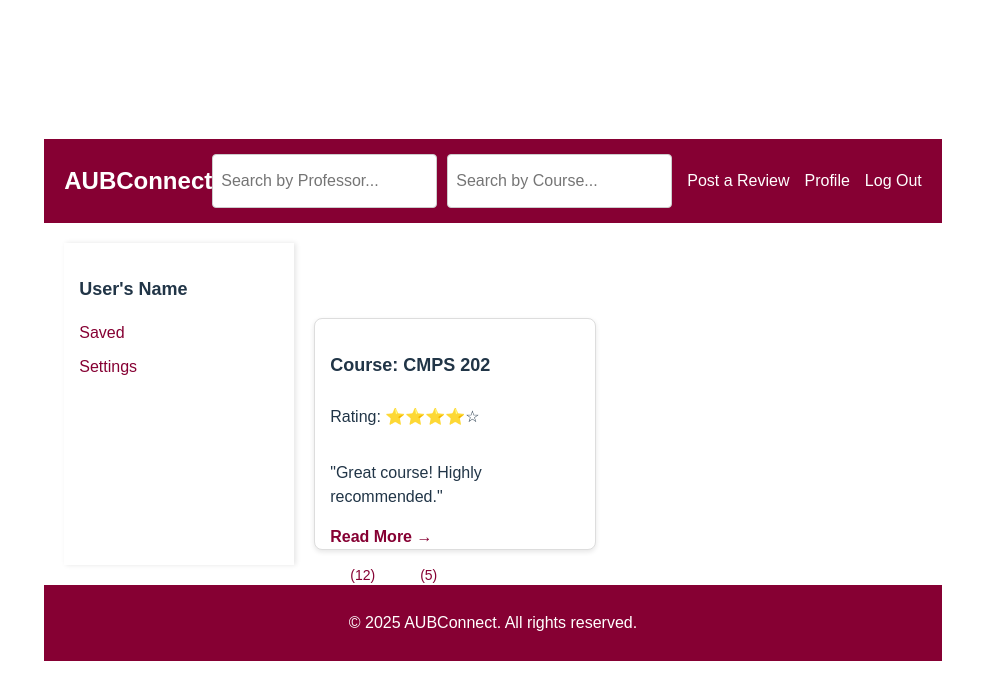
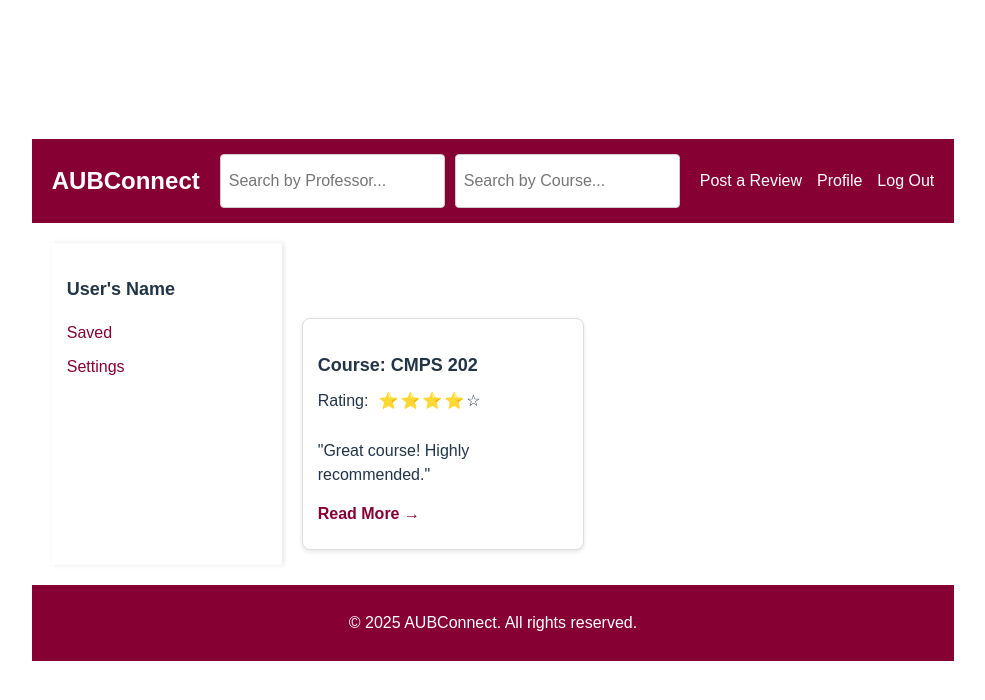
Before and after one commit to jana-20058/AubConnect, a React (Vite) app in the folder frontend/: page /homepage in a window 1280 px wide. Shown: the top 700 px of the page, without its empty margins (147-1132 px from the left). Built offline with nearby package versions, Linux system fonts and the light colour scheme.

Commit message:
Initial Review system finalized

```diff
--- a/frontend/src/pages/Homepage/Homepage.css
+++ b/frontend/src/pages/Homepage/Homepage.css
@@ -22,11 +22,14 @@ body {
 .navbar .logo {
   font-size: 24px;
   font-weight: bold;
+  margin-right: 20px; /* Space between logo and search bar */
 }
 
 .search-bar {
   display: flex;
   gap: 10px;
+  flex-grow: 1; /* Allow search bar to take up remaining space */
+  max-width: 500px; /* Limit search bar width */
 }
 
 .search-bar input {
@@ -34,12 +37,17 @@ body {
   font-size: 16px;
   border: 1px solid #ccc;
   border-radius: 4px;
-  min-width: 150px;
+  flex-grow: 1; /* Make search inputs take equal space */
+}
+
+.nav-links {
+  display: flex;
+  gap: 15px; /* Space between nav links */
+  margin-left: 20px; /* Space between search bar and "Post a Review" */
 }
 
 .nav-links a {
   color: white;
-  margin-left: 15px;
   text-decoration: none;
   font-size: 16px;
   transition: color 0.2s ease;
@@ -93,7 +101,7 @@ body {
 
 .review-card {
   background-color: white;
-  padding: 15px;
+  padding: 20px;
   margin-bottom: 15px;
   border-radius: 8px;
   box-shadow: 0 2px 5px rgba(0, 0, 0, 0.1);
@@ -104,13 +112,32 @@ body {
   margin-bottom: 10px;
 }
 
-.review-card a {
+.review-rating {
+  display: flex;
+  align-items: center;
+  gap: 10px;
+  margin-bottom: 10px;
+}
+
+.review-rating .stars {
+  display: flex;
+  gap: 2px;
+}
+
+.review-text {
+  margin-bottom: 15px;
+  line-height: 1.5;
+}
+
+.read-more {
   color: #860033;
   text-decoration: none;
   font-weight: bold;
+  display: inline-block;
+  margin-bottom: 15px;
 }
 
-.review-card a:hover {
+.read-more:hover {
   color: #f5a5a5;
 }
 
--- a/frontend/src/pages/Homepage/Homepage.jsx
+++ b/frontend/src/pages/Homepage/Homepage.jsx
@@ -7,13 +7,11 @@ const Homepage = () => {
     <div className="homepage">
       <header className="navbar">
         <div className="logo">AUBConnect</div>
-        <div className="spacer"></div>
         <div className="search-bar">
           <input type="text" placeholder="Search by Professor..." />
           <input type="text" placeholder="Search by Course..." />
         </div>
         <nav className="nav-links">
-          {/* Update the "Post a Review" Link to point to /reviews */}
           <Link to="/reviews">Post a Review</Link>
           <Link to="/profile">Profile</Link>
           <Link to="/logout">Log Out</Link>
@@ -32,15 +30,26 @@ const Homepage = () => {
             <h2>Recent Reviews</h2>
             <div className="review-card">
               <h3>Course: CMPS 202</h3>
-              <p>Rating: ⭐⭐⭐⭐☆</p>
-              <p>"Great course! Highly recommended."</p>
-              <Link to="/review-details">Read More →</Link>
+              <div className="review-rating">
+                <span>Rating:</span>
+                <div className="stars">
+                  <span>⭐</span>
+                  <span>⭐</span>
+                  <span>⭐</span>
+                  <span>⭐</span>
+                  <span>☆</span>
+                </div>
+              </div>
+              <p className="review-text">"Great course! Highly recommended."</p>
+              <Link to="/review-details" className="read-more">
+                Read More →
+              </Link>
               <div className="review-actions">
                 <button className="like-btn">
-                  <i className="fas fa-thumbs-up"></i> <span>(12)</span>
+                  <i className="fas fa-thumbs-up"></i>
                 </button>
                 <button className="comment-btn">
-                  <i className="fas fa-comment"></i> <span>(5)</span>
+                  <i className="fas fa-comment"></i>
                 </button>
               </div>
             </div>
--- a/frontend/src/pages/ReviewList/ReviewList.css
+++ b/frontend/src/pages/ReviewList/ReviewList.css
@@ -9,7 +9,7 @@
   display: inline-block;
   margin-bottom: 20px;
   padding: 10px 20px;
-  background-color: #4caf50;
+  background-color: #860033;
   color: white;
   border: none;
   border-radius: 4px;
@@ -17,7 +17,7 @@
 }
 
 .add-review-button:hover {
-  background-color: #45a049;
+  background-color: #860033;
 }
 
 /* Scrollable container for reviews */
@@ -122,7 +122,7 @@
 
 button {
   padding: 10px 20px;
-  background-color: #4caf50;
+  background-color: #860033;
   color: white;
   border: none;
   border-radius: 4px;
@@ -130,7 +130,7 @@ button {
 }
 
 button:hover {
-  background-color: #45a049;
+  background-color: #860033;
 }
 
 .error-message {
@@ -150,7 +150,7 @@ button:hover {
 
 .action-btn {
   padding: 5px 10px;
-  background-color: #007bff;
+  background-color: #860033;
   color: white;
   border: none;
   border-radius: 4px;
@@ -158,5 +158,24 @@ button:hover {
 }
 
 .action-btn:hover {
-  background-color: #0056b3;
+  background-color: #860033;
 }
+
+.vote-buttons {
+  display: flex;
+  gap: 10px;
+  margin-top: 10px;
+}
+
+.vote-buttons button {
+  padding: 5px 10px;
+  background-color: #860033;
+  color: white;
+  border: none;
+  border-radius: 4px;
+  cursor: pointer;
+}
+
+.vote-buttons button:hover {
+  background-color: #860033;
+}
--- a/frontend/src/pages/ReviewList/ReviewList.jsx
+++ b/frontend/src/pages/ReviewList/ReviewList.jsx
@@ -6,7 +6,7 @@ import "./ReviewList.css";
 const ReviewList = () => {
   const [reviews, setReviews] = useState([]);
   const [error, setError] = useState("");
-  const [success, setSuccess] = useState(""); // Add success state
+  const [success, setSuccess] = useState("");
   const [isModalOpen, setIsModalOpen] = useState(false);
   const [newReview, setNewReview] = useState({
     type: "course",
@@ -53,6 +53,56 @@ const ReviewList = () => {
     } catch (err) {
       setError("Invalid token. Please log in again.");
       return null;
+    }
+  };
+
+  // Handle upvote
+  const handleUpvote = async (id) => {
+    try {
+      const username = getUsernameFromToken();
+      if (!username) return;
+
+      const response = await axios.post(
+        `http://localhost:5001/api/reviews/${id}/upvote`,
+        { username },
+        {
+          headers: { Authorization: `Bearer ${localStorage.getItem("token")}` },
+        }
+      );
+
+      setReviews((prevReviews) =>
+        prevReviews.map((review) =>
+          review._id === id ? response.data.review : review
+        )
+      );
+    } catch (err) {
+      setError("Failed to upvote review.");
+      console.error("Error upvoting review:", err);
+    }
+  };
+
+  // Handle downvote
+  const handleDownvote = async (id) => {
+    try {
+      const username = getUsernameFromToken();
+      if (!username) return;
+
+      const response = await axios.post(
+        `http://localhost:5001/api/reviews/${id}/downvote`,
+        { username },
+        {
+          headers: { Authorization: `Bearer ${localStorage.getItem("token")}` },
+        }
+      );
+
+      setReviews((prevReviews) =>
+        prevReviews.map((review) =>
+          review._id === id ? response.data.review : review
+        )
+      );
+    } catch (err) {
+      setError("Failed to downvote review.");
+      console.error("Error downvoting review:", err);
     }
   };
 
@@ -145,7 +195,7 @@ const ReviewList = () => {
     <div className="review-list-page">
       <h1>Reviews</h1>
       {error && <p className="error-message">{error}</p>}
-      {success && <p className="success-message">{success}</p>} {/* Display success message */}
+      {success && <p className="success-message">{success}</p>}
 
       {/* Button to open the modal */}
       <button onClick={() => setIsModalOpen(true)} className="add-review-button">
@@ -236,6 +286,14 @@ const ReviewList = () => {
               ))}
             </div>
             <p>{review.reviewText}</p>
+            <div className="vote-buttons">
+              <button onClick={() => handleUpvote(review._id)}>
+                👍 {review.upvotes?.length || 0}
+              </button>
+              <button onClick={() => handleDownvote(review._id)}>
+                👎 {review.downvotes?.length || 0}
+              </button>
+            </div>
             {review.username === loggedInUsername && (
               <div className="actions">
                 <button onClick={() => handleEditReview(review._id)} className="action-btn">
```
Also changed, not shown: 2 other files (tests, documents, lock files or other folders).
